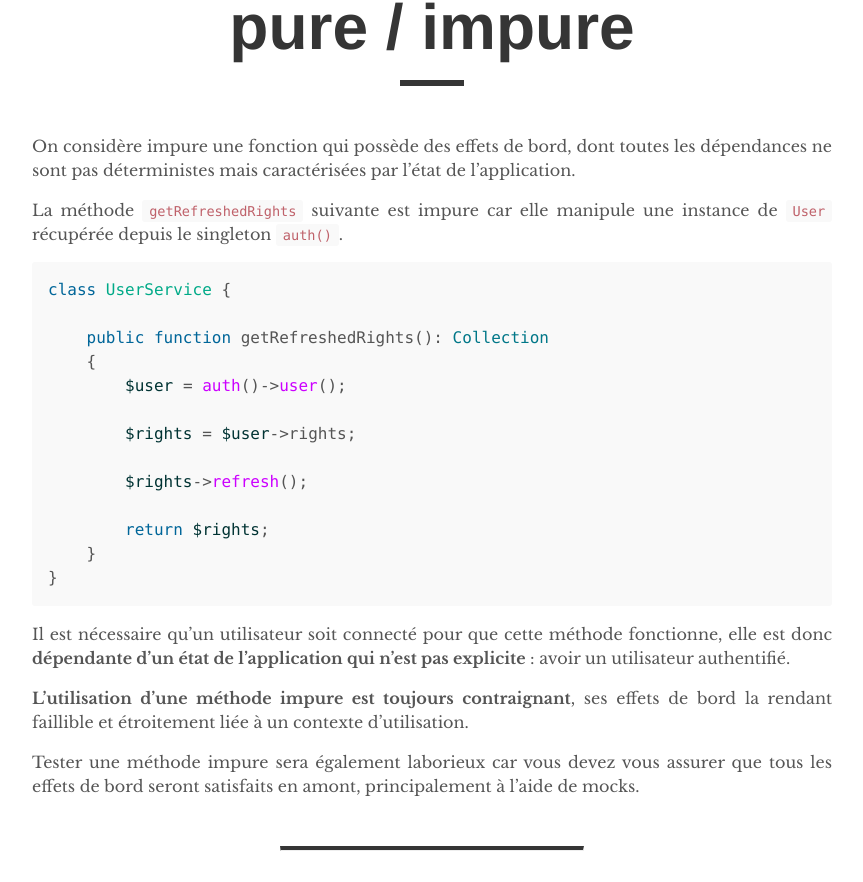
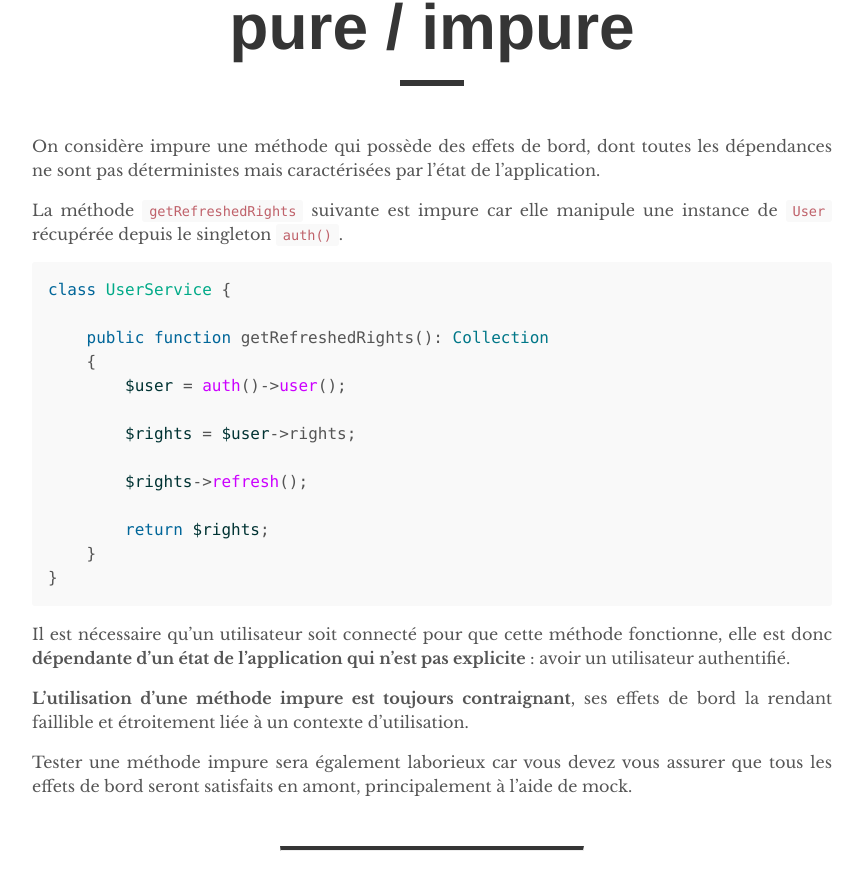
Before and after one commit to DeGraciaMathieu/quality-explained.fr, a Jekyll site: the page built from _posts/2022-09-02-pure-impure.markdown, in a window 1280 px wide. Shown: the part 159-1041 px from the top of the page, without its empty margins (208-1071 px from the left). Built offline with Jekyll 4.4.1, drawn with Linux system fonts in a browser that asks for light colours.

Commit message:
Update article

```diff
--- a/_posts/2022-09-02-pure-impure.markdown
+++ b/_posts/2022-09-02-pure-impure.markdown
@@ -6,7 +6,7 @@ date:   2022-09-02 15:59:04 +0100
 categories: jekyll update
 ---
 
-On considère impure une fonction qui possède des effets de bord, dont toutes les dépendances ne sont pas déterministes mais caractérisées par l’état de l’application.
+On considère impure une méthode qui possède des effets de bord, dont toutes les dépendances ne sont pas déterministes mais caractérisées par l’état de l’application.
 
 La méthode `getRefreshedRights` suivante est impure car elle manipule une instance de `User` récupérée depuis le singleton `auth()`.
 
@@ -30,7 +30,7 @@ Il est nécessaire qu’un utilisateur soit connecté pour que cette méthode fo
 
 **L’utilisation d’une méthode impure est toujours contraignant**, ses effets de bord la rendant faillible et étroitement liée à un contexte d’utilisation.
 
-Tester une méthode impure sera également laborieux car vous devez vous assurer que tous les effets de bord seront satisfaits en amont, principalement à l’aide de mocks.
+Tester une méthode impure sera également laborieux car vous devez vous assurer que tous les effets de bord seront satisfaits en amont, principalement à l’aide de mock.
 
 <hr>
 
```
